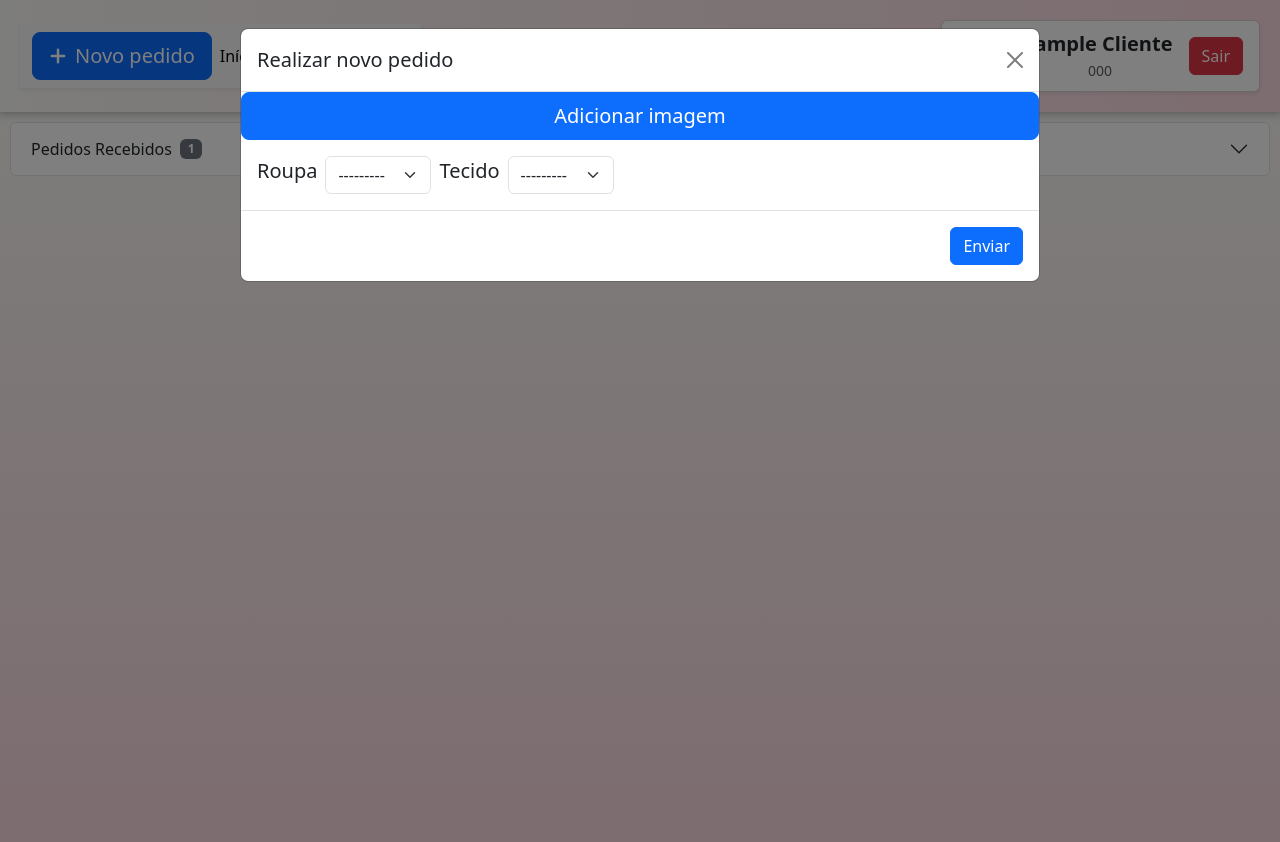
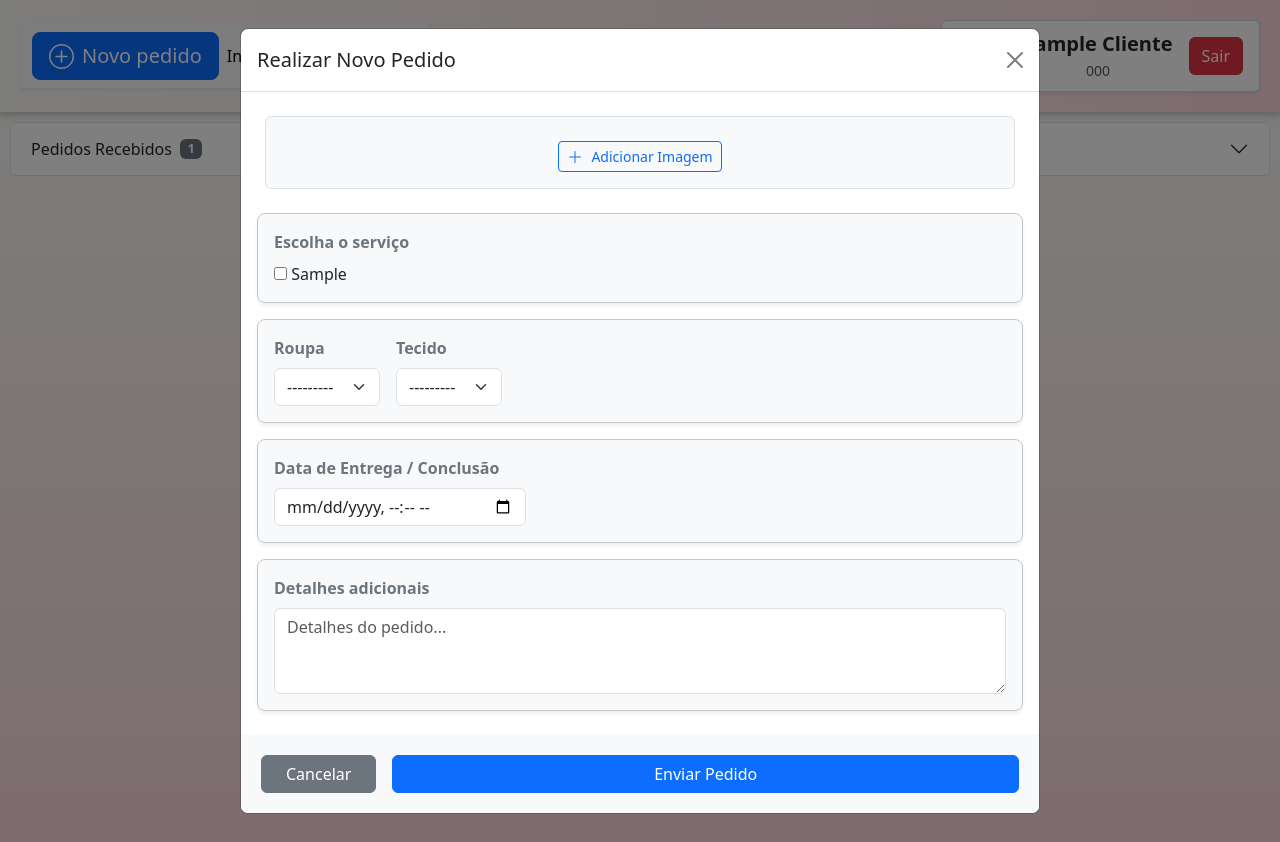
Before and after one commit to CassioUrtiga/Atelie, a Django app: page /dashboard/ in a window 1280 px wide, after a click on "Novo pedido". Run offline with Django 5.2, Linux system fonts and the light colour scheme; a user stored in the database is signed in; tables that the repository leaves empty hold one stand-in row (values such as "Sample post"); some libraries are stand-ins or nearby versions.

Commit message:
Estilizar modais de pedidos

```diff
--- a/core/forms.py
+++ b/core/forms.py
@@ -54,7 +54,7 @@ class CadastroCliente(forms.ModelForm):
     telefone = forms.CharField(
         required=True,
         max_length=15,
-        min_length=15,
+        min_length=14,
         widget=forms.TextInput(attrs={
             'id': 'telefone',
             'class': 'form-control',
@@ -77,7 +77,7 @@ class CadastroPedido(forms.ModelForm):
         widgets = {
             'data_conclusao': forms.DateTimeInput(attrs={
                 'type': 'datetime-local',
-                'class': 'form-control'
+                'class': 'form-control w-auto'
             }),
             'detalhes': forms.Textarea(attrs={
                 'rows': 3,
--- a/core/static/css/cliente.css
+++ b/core/static/css/cliente.css
@@ -101,6 +101,15 @@ main {
     height: auto;
 }
 
+#id_servico {
+    display: flex;
+    flex-wrap: wrap;
+    gap: 15px;
+    list-style: none;
+    padding-left: 0;
+    margin-bottom: 0;
+}
+
 
 @media (max-width: 991.98px) {
     .position-absolute-md-none {
@@ -113,7 +122,7 @@ main {
     }
 }
 
-@media (max-width: 550px) {
+@media (max-width: 622px) {
     header {
         flex-direction: column-reverse;
         align-items: stretch;
--- a/core/static/js/cliente.js
+++ b/core/static/js/cliente.js
@@ -6,16 +6,31 @@ let novaImagem = $('#novaImagem');
 
 btAddImg.on('click', function() {
     novaImagem.append(`
-        <div id="bloco-imagem-${idImg}" class="mb-4 p-3 border rounded bg-light">
-            <div class="mb-3 d-flex align-items-center gap-2">
-                <input class="form-control input-imagem" type="file" accept="image/*" id="input-imagem-${idImg}" name="image" data-id="${idImg}">
+        <div id="bloco-imagem-${idImg}" class="mb-3 p-3 border border-secondary-subtle rounded-3 bg-white shadow-sm position-relative animate__animated animate__fadeIn">
 
-                <button type="button" class="btn btn-danger" onclick="remover_imagem(${idImg})">
-                    Remover
-                </button>
+            <div class="row align-items-center g-2">
+                <div class="col">
+                    <div class="input-group">
+                        <span class="input-group-text bg-light text-dark">
+                            <svg xmlns="http://www.w3.org/2000/svg" width="16" height="16" fill="currentColor" class="bi bi-upload" viewBox="0 0 16 16">
+                                <path d="M.5 9.9a.5.5 0 0 1 .5.5v2.5a1 1 0 0 0 1 1h12a1 1 0 0 0 1-1v-2.5a.5.5 0 0 1 1 0v2.5a2 2 0 0 1-2 2H2a2 2 0 0 1-2-2v-2.5a.5.5 0 0 1 .5-.5"/>
+                                <path d="M7.646 1.146a.5.5 0 0 1 .708 0l3 3a.5.5 0 0 1-.708.708L8.5 2.707V11.5a.5.5 0 0 1-1 0V2.707L5.354 4.854a.5.5 0 1 1-.708-.708z"/>
+                            </svg>
+                        </span>
+                        <input class="form-control input-imagem" type="file" accept="image/*" id="input-imagem-${idImg}" name="image" data-id="${idImg}">
+                    </div>
+                </div>
+
+                <div class="col-auto">
+                    <button type="button" class="btn btn-outline-danger d-flex align-items-center gap-1" onclick="remover_imagem(${idImg})" title="Remover Imagem">
+                        <span class="d-none d-sm-inline">Remover</span>
+                    </button>
+                </div>
             </div>
-            <div id="preview-${idImg}" class="mb-3 text-center" style="display: none;">
-                <img id="img-preview-${idImg}" src="" alt="Preview" class="img-fluid img-thumbnail" style="max-height: 200px;">
+
+            <div id="preview-${idImg}" class="mt-3 text-center border rounded bg-light p-2 position-relative visual-preview" style="display: none;">
+                <p class="text-muted small mb-2 fw-medium">Pré-visualização</p>
+                <img id="img-preview-${idImg}" src="" alt="Pré-visualização" class="img-fluid rounded shadow-sm border" style="max-height: 180px; object-fit: contain;">
             </div>
         </div>
     `);
@@ -28,9 +43,26 @@ novaImagem.on('change', '.form-control[type="file"]', function() {
     const id = $(input).data('id');
     const previewContainer = $(`#preview-${id}`);
     const previewImg = $(`#img-preview-${id}`);
+    const previewText = $(`#preview-${id} p`);
 
     if (input.files && input.files[0]) {
         const arquivo = input.files[0];
+        const limiteMaximo = 1024 * 1024; // 1 MB
+
+        // Validação de tamanho
+        if (arquivo.size > limiteMaximo) {
+            $(`#preview-${id} p`).text("Tamanho máximo permitido 1 MB.");
+
+            $(input).val('');
+
+            previewImg.attr('src', '');
+            previewContainer.show();
+            return;
+        }
+
+        // Se a imagem for válida, reseta o texto do preview para o padrão
+        previewText.text("Pré-visualização").removeClass('text-danger').addClass('text-muted');
+        previewImg.show();
 
         const reader = new FileReader();
 
--- a/core/templates/cliente.html
+++ b/core/templates/cliente.html
@@ -3,18 +3,20 @@
 <header class="{% if sexo == 'F' %}header-f{% else %}header-m{% endif %}">
     <nav class="navbar navbar-expand-lg bg-body-tertiary" style="box-shadow: 0 .125rem .25rem rgba(0, 0, 0, .075) !important;">
         <div class="container-fluid">
+            {% if qtde_servico > 0 %}
                 <button
                     type="button"
                     class="btn btn-primary btn-lg d-inline-flex align-items-center gap-2"
                     data-bs-toggle="modal"
                     data-bs-target="#modalPedido"
-                {% if qtde_servico == 0 %} disabled {% endif %}
                 >
-                <svg xmlns="http://www.w3.org/2000/svg" width="18" height="18" fill="currentColor" class="bi bi-plus-lg" viewBox="0 0 16 16">
-                    <path fill-rule="evenodd" stroke="currentColor" stroke-width="1.2" stroke-linejoin="round" d="M8 2a.5.5 0 0 1 .5.5v5h5a.5.5 0 0 1 0 1h-5v5a.5.5 0 0 1-1 0v-5h-5a.5.5 0 0 1 0-1h5v-5A.5.5 0 0 1 8 2"/>
+                    <svg xmlns="http://www.w3.org/2000/svg" width="25" height="25" fill="currentColor" class="bi bi-plus-circle" viewBox="0 0 16 16">
+                        <path d="M8 15A7 7 0 1 1 8 1a7 7 0 0 1 0 14m0 1A8 8 0 1 0 8 0a8 8 0 0 0 0 16"/>
+                        <path d="M8 4a.5.5 0 0 1 .5.5v3h3a.5.5 0 0 1 0 1h-3v3a.5.5 0 0 1-1 0v-3h-3a.5.5 0 0 1 0-1h3v-3A.5.5 0 0 1 8 4"/>
                     </svg>
                     <span>Novo pedido</span>
                 </button>
+            {% endif %}
             <button class="navbar-toggler" type="button" data-bs-toggle="collapse" data-bs-target="#navbarNavDropdown" aria-controls="navbarNavDropdown" aria-expanded="false" aria-label="Toggle navigation" style="margin-left: 20px;">
             <span class="navbar-toggler-icon"></span>
             </button>
@@ -23,6 +25,7 @@
                     <li class="nav-item">
                         <a class="nav-link active" aria-current="page" href="{% url 'inicio' %}">Início</a>
                     </li>
+                    {% if qtde_servico > 0 %}
                         <li class="nav-item dropdown">
                             <a class="nav-link dropdown-toggle" href="#" role="button" data-bs-toggle="dropdown" data-bs-auto-close="outside" aria-expanded="false">
                                 Filtrar pedidos
@@ -67,12 +70,12 @@
                                         </label>
                                     </div>
                                 </li>
-
                                 <li>
                                     <button type="button" class="btn btn-outline-primary w-100">Aplicar</button>
                                 </li>
                             </ul>
                         </li>
+                    {% endif %}
                 </ul>
             </div>
         </div>
@@ -92,14 +95,12 @@
                         style="width: 50px; height: 50px;">
                 {% endif %}
             </div>
-
             <div class="flex-grow-1">
                 <h5 class="card-title mb-1 text-dark fw-semibold">{{ nome|title }}</h5>
                 <p class="card-text mb-0 text-muted small">
-                    <i class="bi bi-telephone me-1"></i> {{ telefone }}
+                    {{ telefone }}
                 </p>
             </div>
-
             <a href="{% url 'deslogar' %}">
                 <button type="button" class="btn btn-danger">Sair</button>
             </a>
@@ -112,31 +113,50 @@
     <div class="modal-dialog modal-lg" role="document">
         <div class="modal-content">
             <div class="modal-header">
-                <h5 class="modal-title" id="exampleModalLongTitle">Realizar novo pedido</h5>
+                <h5 class="modal-title" id="exampleModalLongTitle">Realizar Novo Pedido</h5>
                 <button type="button" class="btn-close" data-bs-dismiss="modal" aria-label="Close"></button>
             </div>
-            <button
-                type="button"
-                class="btn btn-primary btn-lg"
-                id="addImg"
-            >
-                Adicionar imagem
-            </button>
             <form action="{% url 'pedido' %}" id="formularioPedido" method="post" enctype="multipart/form-data" autocomplete="off">
-                <div class="modal-body">
                 {% csrf_token %}
 
-                    <div id="novaImagem"></div>
-
-                    <div class="d-flex align-items-center gap-2">
-                        <h5>Roupa</h5>
+                <div class="modal-body p-4">
+                    <div class="mb-4 text-center p-3 border border-dashed rounded bg-light">
+                        <div id="novaImagem" class="mb-2"></div>
+                        <button type="button" class="btn btn-outline-primary btn-sm d-inline-flex align-items-center justify-content-center gap-2" id="addImg">
+                            <svg xmlns="http://www.w3.org/2000/svg" width="16" height="16" fill="currentColor" class="bi bi-plus-lg" viewBox="0 0 16 16">
+                                <path fill-rule="evenodd" d="M8 2a.5.5 0 0 1 .5.5v5h5a.5.5 0 0 1 0 1h-5v5a.5.5 0 0 1-1 0v-5h-5a.5.5 0 0 1 0-1h5v-5A.5.5 0 0 1 8 2"/>
+                            </svg>
+                            <span>Adicionar Imagem</span>
+                        </button>
+                    </div>
+                    <div class="row g-3">
+                        <div class="border border-secondary-subtle rounded-3 p-3 bg-light shadow-sm">
+                            <div class="form-label fw-semibold text-secondary">Escolha o serviço</div>
+                            {{ form.servico }}
+                        </div>
+                        <div class="d-flex flex-wrap justify-content-start align-items-center gap-3 border border-secondary-subtle rounded-3 p-3 bg-light shadow-sm">
+                            <div>
+                                <label class="form-label fw-semibold text-secondary">Roupa</label>
                                 {{ form.roupa }}
-                        <h5>Tecido</h5>
+                            </div>
+                            <div>
+                                <label class="form-label fw-semibold text-secondary">Tecido</label>
                                 {{ form.tecido }}
                             </div>
                         </div>
-                <div class="modal-footer">
-                    <button type="submit" class="btn btn-primary">Enviar</button>
+                        <div class="col-12 border border-secondary-subtle rounded-3 p-3 bg-light shadow-sm">
+                            <label class="form-label fw-semibold text-secondary">Data de Entrega / Conclusão</label>
+                            {{ form.data_conclusao }}
+                        </div>
+                        <div class="col-12 border border-secondary-subtle rounded-3 p-3 bg-light shadow-sm">
+                            <label class="form-label fw-semibold text-secondary">Detalhes adicionais</label>
+                            {{ form.detalhes }}
+                        </div>
+                    </div>
+                </div>
+                <div class="modal-footer bg-light border-top-0 d-flex w-100 gap-2 m-0 p-3">
+                    <button type="button" class="btn btn-secondary col-auto px-4" data-bs-dismiss="modal">Cancelar</button>
+                    <button type="submit" class="btn btn-primary col">Enviar Pedido</button>
                 </div>
             </form>
         </div>
@@ -148,17 +168,28 @@
     <div class="modal fade" id="modalVerPedido{{ pedido.id }}" tabindex="-1" role="dialog" aria-labelledby="exampleModalLongTitle" aria-hidden="true">
         <div class="modal-dialog modal-lg" role="document">
             <div class="modal-content">
-                <div class="modal-header">
-                    <h5 class="modal-title" id="exampleModalLongTitle">Pedido número ({{ pedido.id }})</h5>
-                    <button type="button" class="btn-close" data-bs-dismiss="modal" aria-label="Close"></button>
+                <div class="modal-header d-flex align-items-start justify-content-between py-3 px-4 bg-light border-bottom">
+                    <div class="d-flex flex-column gap-1">
+                        <h5 class="modal-title fw-bold text-dark d-flex align-items-center gap-2" id="exampleModalLongTitle">
+                            <span class="text-secondary">Pedido</span> Nº {{ pedido.id }}
+                        </h5>
+                        <div class="d-flex flex-wrap gap-1 small">
+                            <span class="badge bg-secondary-subtle text-secondary-emphasis border border-secondary-subtle">
+                                {{ pedido.roupa.roupa }}
+                            </span>
+                            <span class="badge bg-light text-muted border">
+                                {{ pedido.tecido.tecido }}
+                            </span>
+                        </div>
+                    </div>
+                    <button type="button" class="btn-close ms-2 mt-1" data-bs-dismiss="modal" aria-label="Close"></button>
                 </div>
                 <div class="modal-body">
-                    <h4><span class="badge text-bg-secondary">{{ pedido.roupa.roupa }} ({{ pedido.tecido.tecido }})</span></h4>
                     <p class="card-text">
                         <h5>
                             Serviços:
                             {% for s in pedido.servico.all %}
-                                <span class="badge rounded-pill text-bg-dark">
+                                <span class="badge bg-secondary-subtle text-secondary-emphasis border border-secondary-subtle px-3 py-2 rounded-pill fw-medium me-1 mb-1">
                                     {{ s.servico }}
                                 </span>
                             {% endfor %}
@@ -168,21 +199,33 @@
                         {{ pedido.detalhes }}
                     </p>
                     <p class="card-text">
-                        {% if pedido.observacao == "Nenhuma observação" %}
-                            <p class="card-text">
-                                <span class="badge rounded-pill text-bg-dark text-wrap">{{ pedido.observacao }}</span>
-                            </p>
-                        {% else %}
+                        {% if pedido.observacao %}
                             <fieldset disabled>
                                 <div class="form-group">
                                     <textarea class="form-control" rows="3">{{ pedido.observacao }}</textarea>
                                 </div>
                             </fieldset>
+                        {% else %}
+                            <p class="card-text">
+                                <span class="badge rounded-pill text-bg-dark text-wrap">{{ pedido.observacao }}</span>
+                            </p>
                         {% endif %}
                     </p>
                 </div>
-                <div class="modal-footer">
-                    Ficar pronto em {{ pedido.data_conclusao }}
+                <div class="modal-footer d-flex flex-wrap align-items-center gap-2 bg-light border-top py-3 px-4">
+                    <div class="text-secondary d-flex align-items-center gap-2 small fw-medium">
+                        <svg xmlns="http://www.w3.org/2000/svg" width="16" height="16" fill="currentColor" class="bi bi-calendar-event text-primary" viewBox="0 0 16 16">
+                            <path d="M11 6.5a.5.5 0 0 1 .5-.5h1a.5.5 0 0 1 .5.5v1a.5.5 0 0 1-.5.5h-1a.5.5 0 0 1-.5-.5z"/>
+                            <path d="M3.5 0a.5.5 0 0 1 .5.5V1h8V.5a.5.5 0 0 1 1 0V1h1a2 2 0 0 1 2 2v11a2 2 0 0 1-2 2H2a2 2 0 0 1-2-2V3a2 2 0 0 1 2-2h1V.5a.5.5 0 0 1 .5-.5M1 4v10a1 1 0 0 0 1 1h12a1 1 0 0 0 1-1V4z"/>
+                        </svg>
+                        <span>
+                            Entrega / Conclusão:
+                            <strong class="text-dark">
+                                {{ pedido.data_conclusao }}
+                            </strong>
+                        </span>
+                    </div>
+                    <button type="button" class="btn btn-secondary ms-auto" data-bs-dismiss="modal">Fechar</button>
                 </div>
             </div>
         </div>
@@ -330,7 +373,6 @@
                                                 <span class="text-uppercase tracking-wider small text-muted font-monospace fw-bold">
                                                     Pedido Nº{{ pedido.id }}
                                                 </span>
-
                                                 <span class="badge rounded-pill text-dark text-wrap fw-semibold px-3 py-2 text-start"
                                                     style="background-color: rgba(214, 242, 228, 0.7);
                                                             border: 1px solid rgba(255, 255, 255, 0.5);
@@ -344,7 +386,6 @@
                                                     <path d="M10.854 7.146a.5.5 0 0 1 0 .708l-3 3a.5.5 0 0 1-.708 0l-1.5-1.5a.5.5 0 1 1 .708-.708L7.5 9.793l2.646-2.647a.5.5 0 0 1 .708 0z"/>
                                                     <path d="M3.5 0a.5.5 0 0 1 .5.5V1h8V.5a.5.5 0 0 1 1 0V1h1a2 2 0 0 1 2 2v11a2 2 0 0 1-2 2H2a2 2 0 0 1-2-2V3a2 2 0 0 1 2-2h1V.5a.5.5 0 0 1 .5-.5zM1 4v10a1 1 0 0 0 1 1h12a1 1 0 0 0 1-1V4H1z"/>
                                                 </svg>
-
                                                 <small class="text-muted font-monospace" style="font-size: 0.75rem; letter-spacing: 0.2px;">
                                                     Entrada: {{ pedido.data_pedido }}
                                                 </small>
@@ -364,7 +405,6 @@
                                                     </svg>
                                                     Excluir
                                                 </button>
-
                                                 <button type="button" class="btn btn-sm flex-grow-1 d-inline-flex align-items-center justify-content-center"
                                                     data-bs-toggle="modal" data-bs-target="#modalVerPedido{{ pedido.id }}"
                                                     style="background-color: rgba(43, 122, 90, 0.15);
@@ -378,7 +418,6 @@
                                                     </svg>
                                                     Abrir
                                                 </button>
-
                                                 {% if pedido.img.all %}
                                                     <a href="{% url 'album' pedido.id %}"
                                                         target="_blank"
@@ -407,33 +446,32 @@
                                                     <span class="text-uppercase small tracking-wider fw-bold text-secondary" style="font-size: 0.75rem; letter-spacing: 0.5px;">
                                                         Preço
                                                     </span>
-                                                    {% if pedido.preco == "A definir" %}
+                                                    {% if pedido.preco %}
+                                                        <span class="fw-bold fs-5" style="color: #2b7a5a;">
+                                                            {{ pedido.preco }}
+                                                        </span>
+                                                    {% else %}
                                                         <span class="badge rounded-pill fw-medium px-2.5 py-1" style="background-color: rgba(0, 0, 0, 0.08); color: #666; font-size: 0.8rem;">
                                                             A definir
                                                         </span>
-                                                    {% else %}
-                                                        <span class="fw-bold fs-5" style="color: #2b7a5a;">
-                                                            {{ pedido.preco }}
-                                                        </span>
                                                     {% endif %}
                                                 </div>
-
                                                 <div class="d-flex flex-column gap-1">
                                                     <span class="text-uppercase small tracking-wider fw-bold text-secondary" style="font-size: 0.75rem; letter-spacing: 0.5px;">
                                                         Observações
                                                     </span>
 
-                                                    {% if pedido.observacao == "Nenhuma observação" %}
-                                                        <p class="card-text small text-muted italic mb-0 opacity-75">
-                                                            Nenhuma observação registrada
-                                                        </p>
-                                                    {% else %}
+                                                    {% if pedido.observacao %}
                                                         <div class="d-flex align-items-center gap-1.5 mt-1">
                                                             <span class="badge rounded-pill fw-semibold text-dark px-3 py-1.5"
                                                                 style="background-color: rgba(255, 193, 7, 0.2); border: 1px solid rgba(255, 193, 7, 0.3); font-size: 0.75rem;">
                                                                 Possui observações
                                                             </span>
                                                         </div>
+                                                    {% else %}
+                                                        <p class="card-text small text-muted italic mb-0 opacity-75">
+                                                            Nenhuma observação registrada
+                                                        </p>
                                                     {% endif %}
                                                 </div>
                                             </div>
--- a/core/views.py
+++ b/core/views.py
@@ -54,7 +54,6 @@ def cadastrar_usuario_view(request):
             username = form_cliente.data['username']
             senha = form_cliente.data['senha']
 
-            # Realiza o cadastro do cliente
             if User.objects.filter(username=username).exists():
 
                 messages.warning(request, f'Usuário {username} já existe!')
@@ -195,7 +194,10 @@ def excluir_pedido_view(request, id):
 
 @login_required(login_url='login')
 def album_view(request, id):
-    return redirect('album')
+    cliente = request.user.cliente
+    pedido = get_object_or_404(Pedido, id=id, cliente=cliente)
+
+    return render(request, 'album.html', {'fotos': pedido.img.all})
 
 def pluralizar(quantidade, singular, plural):
     return f"{quantidade} {singular}" if quantidade == 1 else f"{quantidade} {plural}"
```
Also changed, not shown: core/models.py (+4 -4 lines), core/templates/album.html (added, +10 -0 lines), core/migrations/0001_initial.py, core/migrations/0002_imagempedido_pedido_img.py (deleted), core/migrations/0003_alter_imagempedido_img.py (deleted), core/migrations/0004_alter_administrador_telefone_alter_cliente_telefone.py (deleted). Lines whose indentation alone changed are shown as unchanged.
